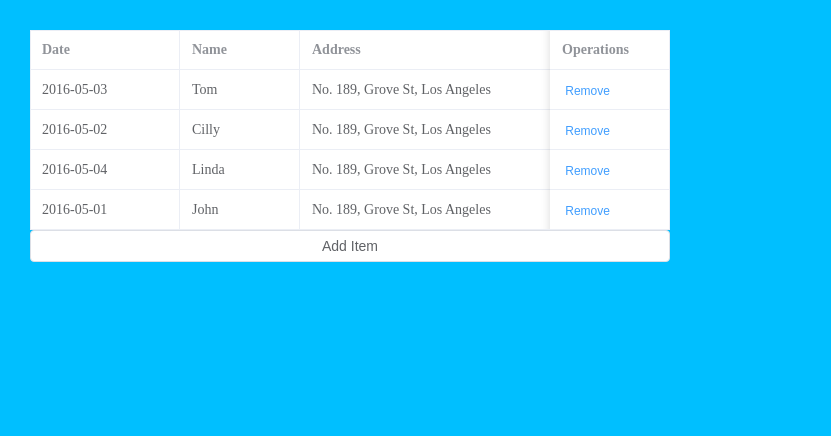
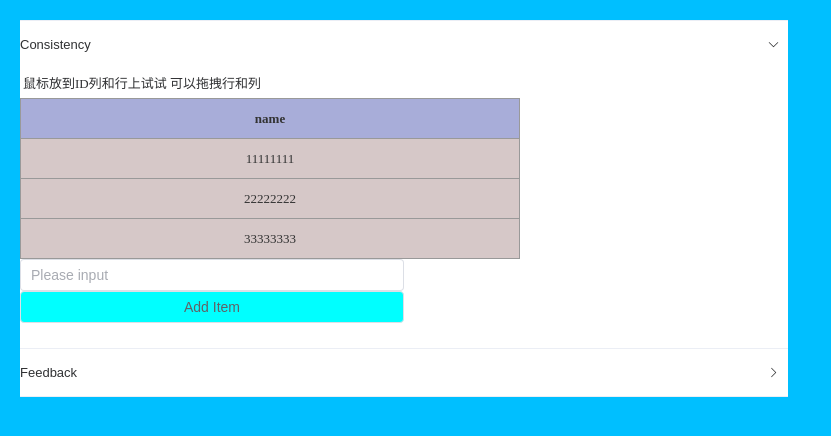
Before and after one commit to Muyiiiii/TJCS-DataStructureClassDesign, a Vue app in the folder SynthesizedApplication/: page / in a window 1280 px wide. Both pictures are taken after a click on the item "开始产品装配". Shown: the top 436 px of the page, without its empty margins (0-831 px from the left). Built offline with nearby package versions, Linux system fonts and the light colour scheme.

Commit message:
把能拖动的表格添加进去了

```diff
--- a/SynthesizedApplication/src/App.vue
+++ b/SynthesizedApplication/src/App.vue
@@ -27,6 +27,7 @@ import Try from "@/components/try.vue"
 import Try1 from "@/components/try1.vue"
 
 const indexId = ref(0);
+const newPath=ref({})
 
 const changeIndexId = (newId) => {
     indexId.value = newId;
--- a/SynthesizedApplication/src/components/Input.vue
+++ b/SynthesizedApplication/src/components/Input.vue
@@ -1,89 +1,143 @@
 <template>
-    <div class="input-container"></div>
-    <div class="sort-container">
-        <div>
-            <el-table :data="tableData" id="dragTable" border style="width: 800px;">
-                <el-table-column fixed prop="date" label="Date" width="150" />
-                <el-table-column prop="name" label="Name" width="120" />
-                <el-table-column prop="address" label="Address" width="600" />
-                <el-table-column prop="zip" label="Zip" width="120" />
-                <el-table-column fixed="right" label="Operations" width="120">
-                    <template #default="scope">
-                        <el-button link type="primary" size="small" @click.prevent="deleteRow(scope.$index)">
-                            Remove
+    <div class="input-container">
+        <div class="demo-collapse">
+            <el-collapse v-model="activeNames" @change="handleChange">
+                <el-collapse-item title="Consistency" name="1">
+                    <div class="title">鼠标放到ID列和行上试试 可以拖拽行和列</div>
+                    <div style="width:50%;">
+                        <table class="tb">
+                            <thead>
+                                <draggable v-model="state.headers" animation="200" tag="tr" :item-key="(key) => key">
+                                    <template #item="{ element: header }">
+                                        <th class="move">
+                                            {{ header }}
+                                        </th>
+                                    </template>
+                                </draggable>
+                            </thead>
+                            <draggable :list="state.list" handle=".move" animation="300" @start="onStart" @end="onEnd"
+                                       tag="tbody" item-key="name">
+                                <template #item="{ element }">
+                                    <tr>
+                                        <td class="move" v-for="(header, index) in state.headers" :key="header">
+                                            {{ element[header] }}
+                                        </td>
+                                    </tr>
+                                </template>
+                            </draggable>
+                        </table>
+                        <el-input v-model="newPath" placeholder="Please input" />
+                        <el-button class="mt-4" style="width: 100%;background-color: aqua" @click="addPath">Add Item
                         </el-button>
-                    </template>
-                </el-table-column>
-            </el-table>
-            <el-button class="mt-4" style="width: 100%" @click="onAddItem">Add Item</el-button>
+                    </div>
+                </el-collapse-item>
+                <el-collapse-item title="Feedback" name="2">
+                    <p>2222222222222222222222222222222222222222222222</p>
+                </el-collapse-item>
+            </el-collapse>
         </div>
     </div>
 </template>
 
-<script setup>
-import { reactive, ref } from 'vue'
-import Sortable from 'sortablejs'
-import { onMounted } from 'vue'
+<script lang="ts" setup>
+import {ref, reactive} from 'vue'
+import draggable from "vuedraggable";
 
-const tableData = [
-    {
-        date: '2016-05-03',
-        name: 'Tom',
-        address: 'No. 189, Grove St, Los Angeles',
-    },
-    {
-        date: '2016-05-02',
-        name: 'Cilly',
-        address: 'No. 189, Grove St, Los Angeles',
-    },
-    {
-        date: '2016-05-04',
-        name: 'Linda',
-        address: 'No. 189, Grove St, Los Angeles',
-    },
-    {
-        date: '2016-05-01',
-        name: 'John',
-        address: 'No. 189, Grove St, Los Angeles',
-    },
-]
-
-function setSort() {
-    const el = document.querySelector('#dragTable table tbody')
-    new Sortable(el, {
-        sort: true,
-        ghostClass: 'sortable-ghost',
-        onEnd: (e) => {
-            const targetRow = tableData.splice(e.oldIndex, 1)[0]
-            tableData.splice(e.newIndex, 0, targetRow)
-            console.log(tableData)
-        },
-    })
-}
-onMounted(() => {
-    setSort()
-})
-
-const deleteRow = (index) => {
-    tableData.value.splice(index, 1)
+const activeNames = ref(['1'])
+const handleChange = (val: string[]) => {
+    console.log(val)
 }
 
-const onAddItem = () => {
-    now.setDate(now.getDate() + 1)
-    tableData.value.push({
-        date: dayjs(now).format('YYYY-MM-DD'),
-        name: 'Tom',
-        address: 'No. 189, Grove St, Los Angeles',
-        zip: 'CA 90036',
-    })
-}
+/*
+draggable 对CSS样式没有什么要求万物皆可拖拽
+:list="state.list"         //需要绑定的数组
+animation="300"            //动画效果
+@start="onStart"           //拖拽开始的事件
+@end="onEnd"               //拖拽结束的事件
+*/
+const state = reactive({
+    //列的名称
+    headers: ["name"],
+    //需要拖拽的数据，拖拽后数据的顺序也会变化
+    list: [
+        {name: "11111111"},
+        {name: "22222222"},
+        {name: "33333333"},
+    ],
+    cnt: 3,
+});
 
+const newPath=ref('')
+
+//拖拽开始的事件
+const onStart = () => {
+    console.log("开始拖拽");
+};
+
+//拖拽结束的事件
+const onEnd = () => {
+    console.log("结束拖拽");
+    console.log(state.list)
+};
+
+const addPath = () => {
+    state.list.push({name:newPath.value})
+    newPath.value=''
+
+};
 </script>
 
 <style>
-.sort-container {
-    margin: 30px;
-    width: 50%;
+.input-container{
+    background-color: cornflowerblue;
+    width: 60%;
+    margin: 20px;
 }
 
+.title {
+    padding: 3px;
+    font-size: 13px;
+}
+
+.itxst {
+    width: 600px;
+}
+
+.move {
+    cursor: move;
+}
+
+table.tb {
+    color: #333;
+    border: solid 1px #999;
+    font-size: 13px;
+    border-collapse: collapse;
+    min-width: 500px;
+    user-select: none;
+}
+
+table.tb th {
+    background: rgb(168 173 217);
+    border-width: 1px;
+    padding: 8px;
+    border-style: solid;
+    border-color: #999;
+    text-align: left;
+}
+
+table.tb th:nth-of-type(1) {
+    text-align: center;
+}
+
+table.tb td {
+    background: #d6c8c8;
+    border-width: 1px;
+    padding: 8px;
+    border-style: solid;
+    border-color: #999;
+}
+
+table.tb td:nth-of-type(1) {
+    text-align: center;
+}
 </style>
```
